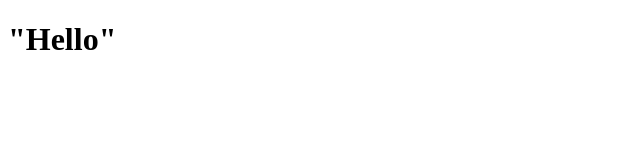
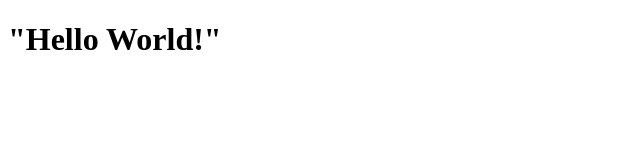
Before and after one commit to Jilani7/Project1, a plain HTML site: page code.html in a window 1280 px wide. Shown: the whole page, without its empty margins (0-640 px from the left). Drawn offline with Linux system fonts and the light colour scheme.

Commit message:
Minor Changes

```diff
--- a/code.html
+++ b/code.html
@@ -6,6 +6,6 @@
     <title>Page1</title>
 </head>
 <body>
-    <h1>"Hello"</h1>
+    <h1>"Hello World!"</h1>
 </body>
 </html>
```
